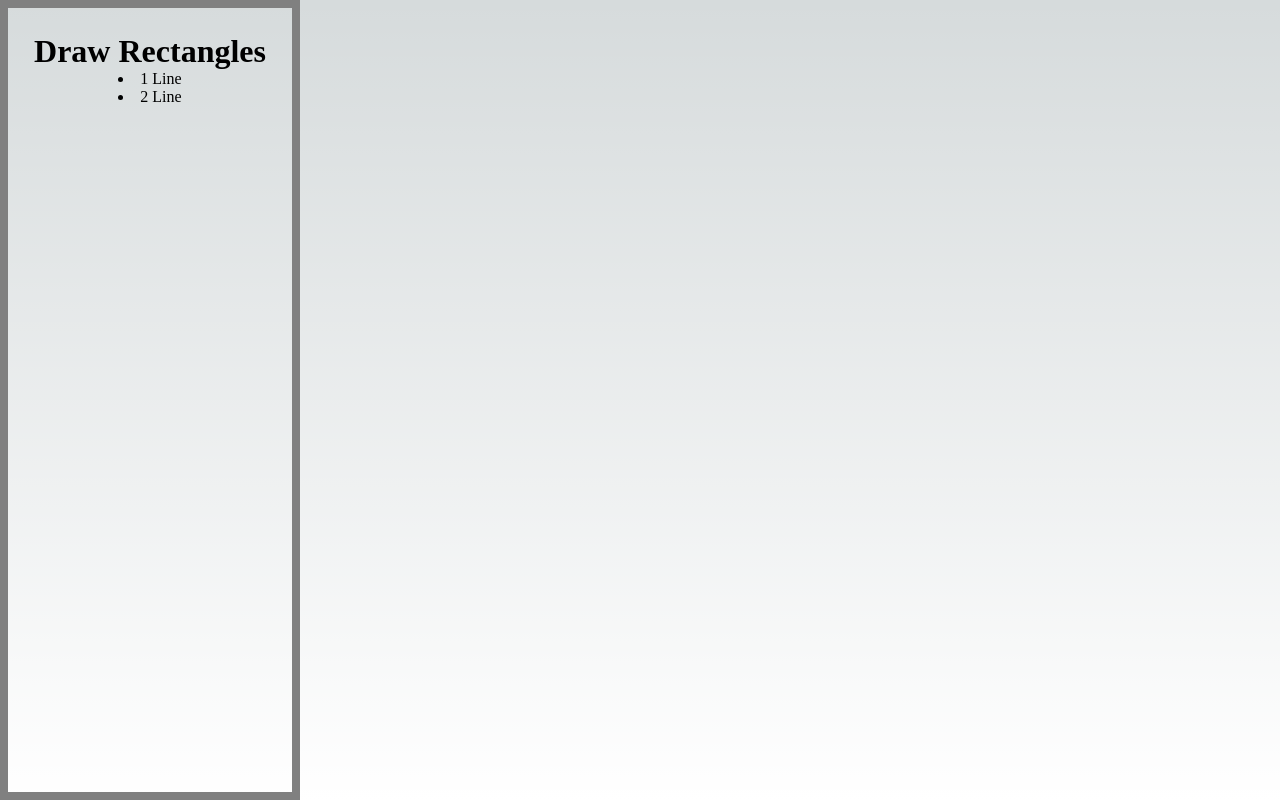
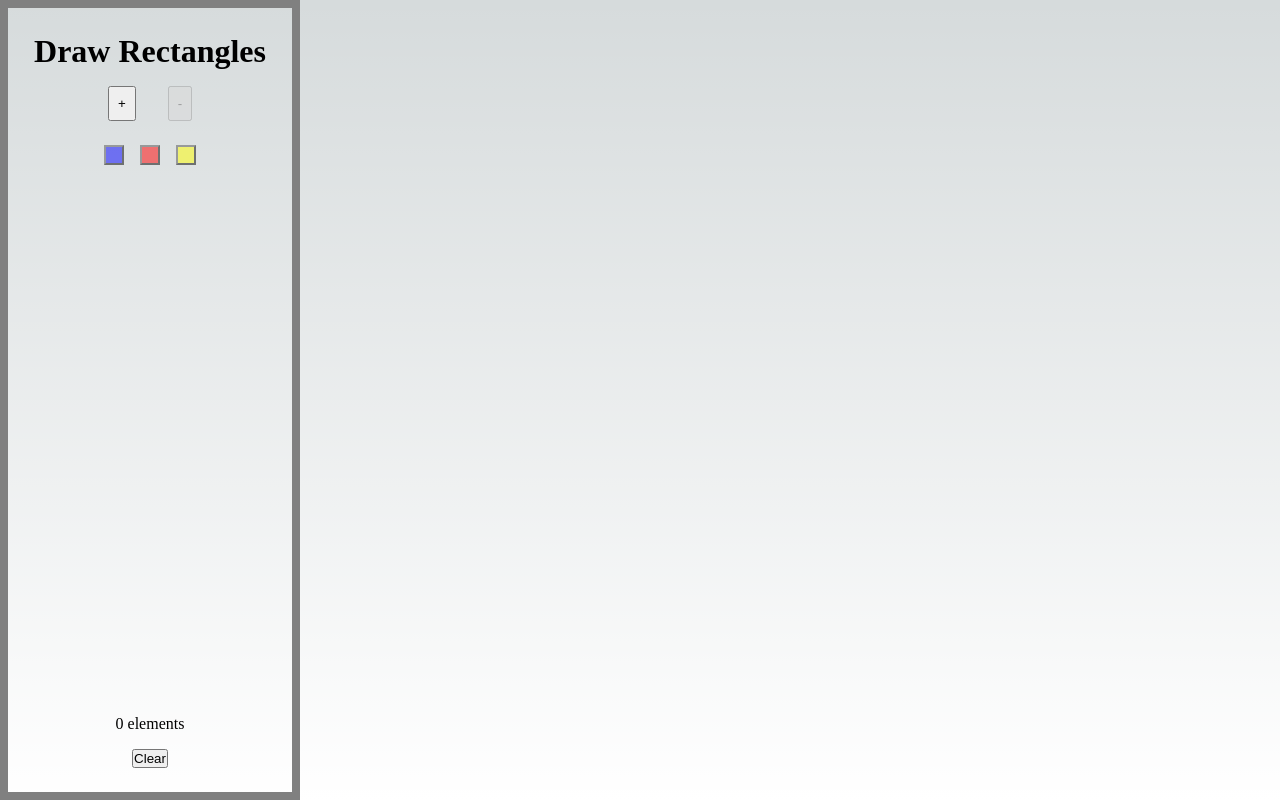
Before and after one commit to shengwangsw/draw-rectangles, a Next.js app in the folder frontend/: page / in a window 1280 px wide. Built offline with nearby package versions, Linux system fonts and the light colour scheme.

Commit message:
add buttons

```diff
--- a/frontend/src/components/canvas/index.tsx
+++ b/frontend/src/components/canvas/index.tsx
@@ -1,4 +1,11 @@
 import React, { useState, useRef, useEffect } from "react";
+
+export enum Color {
+  NONE,
+  BLUE,
+  RED,
+  YELLOW
+}
 
 export interface Rectangle {
   id: string;
--- a/frontend/src/components/sidebar/Sidebar.module.css
+++ b/frontend/src/components/sidebar/Sidebar.module.css
@@ -5,7 +5,18 @@
   border: 0.5rem solid;
   border-color: gray;
   padding: 1rem;
-  width: 300px; /* this is linked to canva start width */
+  width: 300px;
   padding: 25px;
   z-index: 1;   /* make it on front */
 }
+
+.footer {
+  position: fixed;
+  bottom: 0;
+  text-align: center;
+  padding: 2rem;
+}
+
+.elements {
+  padding: 1rem;
+}
--- a/frontend/src/components/sidebar/index.tsx
+++ b/frontend/src/components/sidebar/index.tsx
@@ -10,11 +10,13 @@ function Sidebar( props: Props ) {
   return (
     <div className={styles.sidebar}>
       <h1>Draw Rectangles</h1>
-      <div>
-        <li>1 Line</li>
-        <li>2 Line</li>
+      {props.children}
+      <div className={styles.footer}>
+        <p className={styles.elements}>
+          {props.numRectangles} elements
+        </p>
+        <button>Clear</button>
       </div>
-      {props.children}
     </div>
   );
 }
--- a/frontend/src/pages/index.tsx
+++ b/frontend/src/pages/index.tsx
@@ -1,6 +1,6 @@
 import Head from 'next/head'
 import styles from '@/styles/Home.module.css'
-import Canvas, { Rectangle } from '@/components/canvas'
+import Canvas, { Rectangle, Color } from '@/components/canvas'
 import Sidebar from '@/components/sidebar'
 import React, { useState, useEffect } from "react";
 
@@ -8,10 +8,48 @@ import React, { useState, useEffect } from "react";
 export default function Home() {
 
   const [rectangles, setRectangles] = useState<Rectangle[]>([]);
-
+  const [color, setColor] = useState<Color>(Color.NONE);
   useEffect(() => {
     // FIXME load rectangles
   }, [rectangles]);
+
+  const ButtonAdd = () => {
+    return (
+      <button className={styles.button}>
+        +
+      </button>
+    )
+  }
+
+  const ButtonRemove = () => {
+    return (
+      <button
+        className={styles.button}
+        disabled={rectangles.length==0}
+      >
+        -
+      </button>
+    )
+  }
+
+  const ColorSelector = () => {
+    return (
+      <div>
+        <button
+          className={`${color==Color.BLUE?styles.selected:''} ${styles.blue}`}
+          onClick={() => setColor(Color.BLUE)}
+        />
+        <button
+          className={`${color==Color.RED?styles.selected:''} ${styles.red}`}
+          onClick={() => setColor(Color.RED)}
+        />
+        <button
+          className={`${color==Color.YELLOW?styles.selected:''} ${styles.yellow}`}
+          onClick={() => setColor(Color.YELLOW)}
+        />
+      </div>
+    )
+  }
 
   return (
     <>
@@ -23,7 +61,13 @@ export default function Home() {
       </Head>
       <main className={styles.main}>
         <Sidebar numRectangles={rectangles.length}>
-
+          <div>
+            <ButtonAdd />
+            <ButtonRemove />
+          </div>
+          <div>
+            <ColorSelector />
+          </div>
         </Sidebar>
 
         <Canvas
--- a/frontend/src/styles/Home.module.css
+++ b/frontend/src/styles/Home.module.css
@@ -9,3 +9,33 @@
   width: 100%;
   min-height: 100vh;
 }
+
+.button {
+  margin: 1rem;
+  padding: 0.5rem;
+}
+
+.blue {
+  background-color: blue;
+  margin: 0.5rem;
+  padding: 0.5rem;
+  opacity: 50%;
+}
+
+.red {
+  background-color: red;
+  margin: 0.5rem;
+  padding: 0.5rem;
+  opacity: 50%;
+}
+
+.yellow {
+  background-color: yellow;
+  margin: 0.5rem;
+  padding: 0.5rem;
+  opacity: 50%;
+}
+
+.selected {
+  opacity: 100%;
+}
```
Also changed, not shown: frontend/src/components/button/Button.module.css (deleted, +0 -41 lines), frontend/src/components/button/index.tsx (deleted, +0 -15 lines), frontend/src/components/canvas/clone.tsx (deleted, +0 -65 lines).
